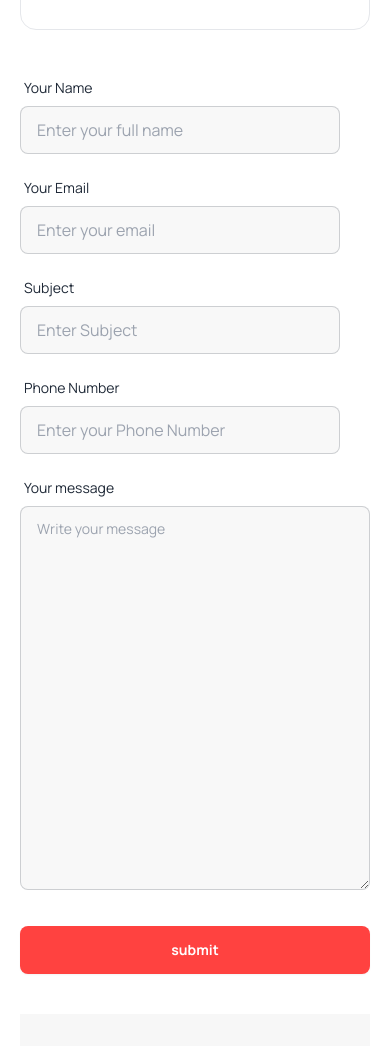
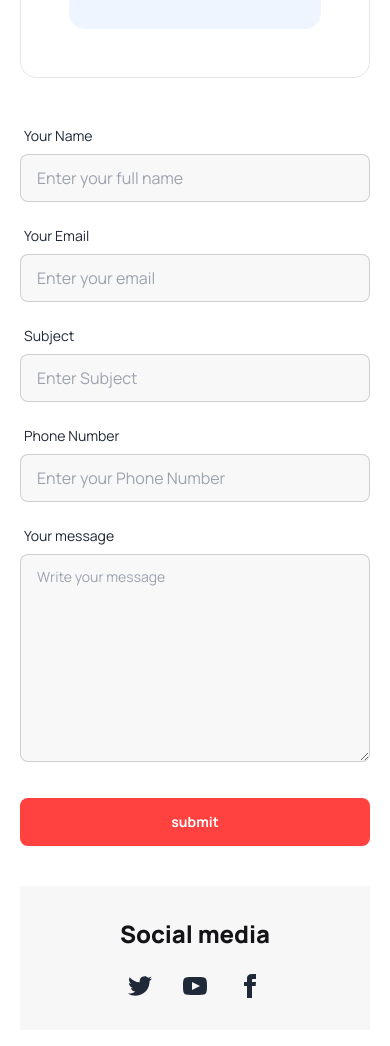
Before and after one commit to Mahmudd09/hockey, a plain HTML site: page index - Copy.html in a window 390 px wide. Shown: the part 8656-9702 px from the top of the page. Drawn offline with nearby package versions, Linux system fonts and the light colour scheme.

Commit message:
responsive textarea inputs height fixed for sm device

```diff
--- a/index - Copy.html
+++ b/index - Copy.html
@@ -420,7 +420,7 @@
                 </div>
             </div>
         </div>
-        <div class="grid gap-10 grid-cols-1 lg:grid-cols-2">
+        <div class="grid gap-10 grid-cols-1 lg:grid-cols-2 mt-12">
             <div class="grid gap-6 rounded-2xl p-12 border ">
                 <div class="card w-full bg-[#F8FDF0]">
                     <div class="card-body items-start text-start">
@@ -451,7 +451,7 @@
                     <form action="" class="">
                      <div class="contract grid grid-cols-1 lg:grid-cols-2 gap-4">
                         <div>
-                            <label class="form-control w-full max-w-xs">
+                            <label class="form-control w-full">
                                 <div class="label">
                                   <span class="label-text">Your Name</span>
                                 </div>
@@ -459,7 +459,7 @@
                               </label>
                         </div>
                         <div>
-                            <label class="form-control w-full max-w-xs">
+                            <label class="form-control w-full">
                                 <div class="label">
                                   <span class="label-text">Your Email</span>
                                 </div>
@@ -467,7 +467,7 @@
                               </label>
                         </div>
                         <div>
-                            <label class="form-control w-full max-w-xs">
+                            <label class="form-control w-full">
                                 <div class="label">
                                   <span class="label-text">Subject</span>
                                 </div>
@@ -475,7 +475,7 @@
                               </label>
                         </div>
                         <div>
-                            <label class="form-control w-full max-w-xs">
+                            <label class="form-control w-full">
                                 <div class="label">
                                   <span class="label-text">Phone Number</span>
                                 </div>
@@ -487,7 +487,7 @@
                                     <div class="label">
                                       <span class="label-text">Your message</span>
                                     </div>
-                                    <textarea width="100%" placeholder="Write your message" class="h-96 bg-[#F8F8F8] textarea textarea-bordered"></textarea>
+                                    <textarea width="100%" placeholder="Write your message" class="h-52 lg:h-96 bg-[#F8F8F8] textarea textarea-bordered"></textarea>
                                 </label>
                         </div>
                      </div>
```
Also changed, not shown: index.html (+1 -1 lines).
